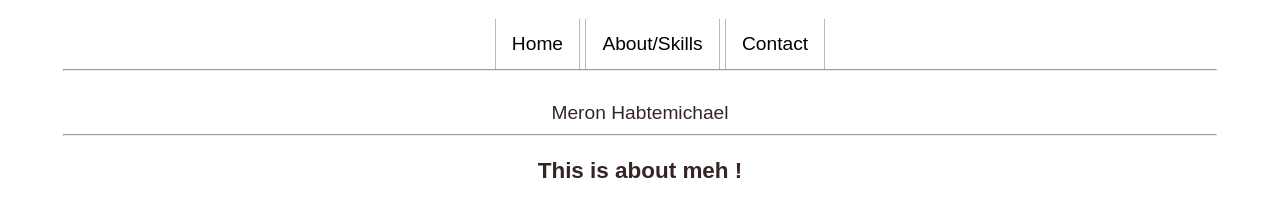
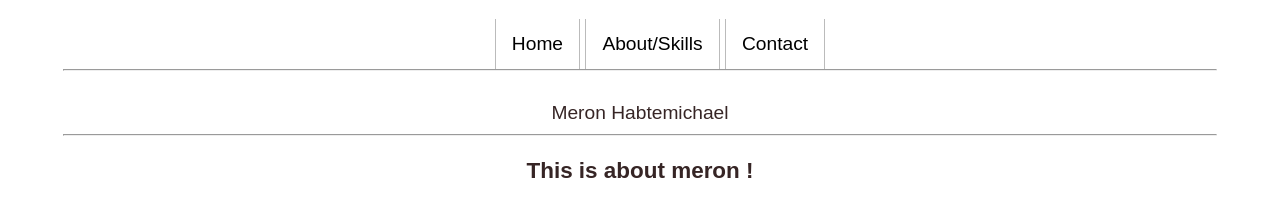
Before and after one commit to meron4x/meron4x, a plain HTML site: page index.html in a window 1280 px wide. Shown: the top 204 px of the page. Drawn offline with Linux system fonts and the light colour scheme.

Commit message:
name change try

```diff
--- a/index.html
+++ b/index.html
@@ -25,7 +25,7 @@
         </div>
         <hr>
         <div class="about" id="about">
-            <h3>This is about meh !</h3>
+            <h3>This is about meron !</h3>
             <p class="pag">Hey, you know this is my homepage, so I have to say something about myself. Sometimes it is hard to introduce yourself because you know yourself so well that you do not know where to start with. Let me give a try to see what kind of image you have about me through my self-description. I hope that my impression about myself and your impression about me are not so different.<br> Here it goes. <br>
 
                 I am a person who is positive about every aspect of life. There are many things I like to do, to see, and to experience. I like to read, I like to write, I like to think, I like to dream, I like to talk, I like to listen. I like to see the sunrise in the morning, I like to see the moonlight at night, I like to feel the music flowing on my face, I like to smell the wind coming from the ocean, I like to look at the clouds in the sky with a blank mind, I like to do thought experiment when I can not sleep in the middle of the night. I like flowers in spring, rain in summer, leaves in autumn, and snow in winter. I like to sleep early, I like to get up late, I like to be alone, I like to be surrounded by people, I like country’s peace, because i have got something to relate, i like computers and softwares, i like the fact that technology can make life a little easier, I like delicious food and comfortable shoes, I like good books and good music, I like the land and the nature, I like people. And, I like to laugh.
```
